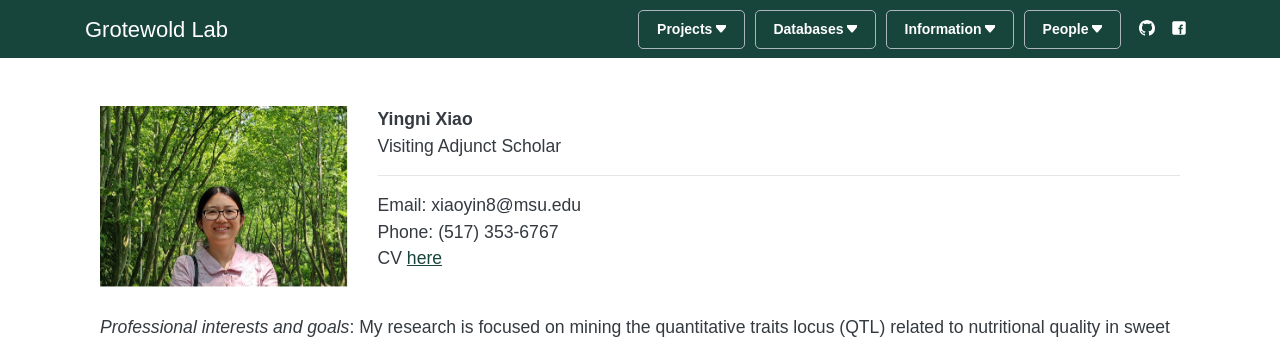
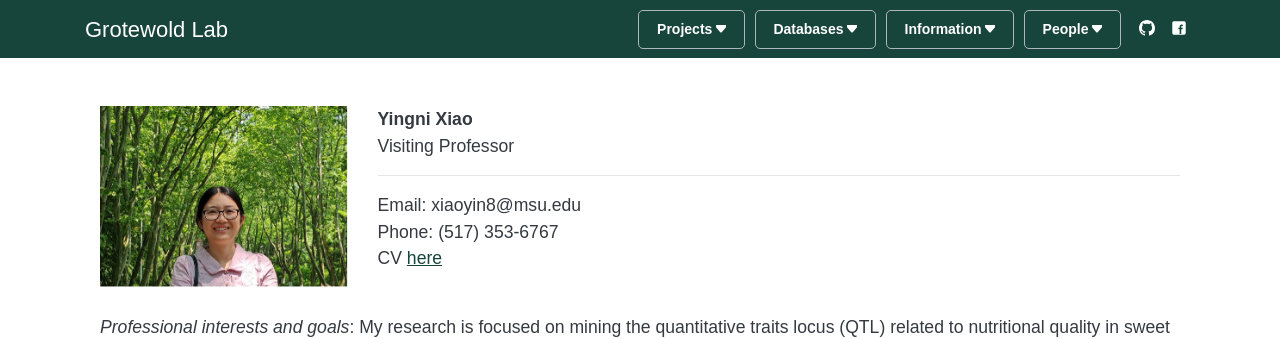
Before and after one commit to grotewold-lab/grotewold-lab.github.io, a Jekyll site: the page built from people/yingni-xiao.md, in a window 1280 px wide. Shown: the top 339 px of the page. Built offline with Jekyll 4.4.1, drawn with Linux system fonts in a browser that asks for light colours.

Commit message:
Update yingni-xiao.md

```diff
--- a/people/yingni-xiao.md
+++ b/people/yingni-xiao.md
@@ -2,7 +2,7 @@
 layout: person
 permalink: /yingni-xiao
 title: Yingni Xiao
-position: Visiting Adjunct Scholar
+position: Visiting Professor
 image: yingni.png
 email: xiaoyin8@msu.edu
 phone: (517) 353-6767
```
